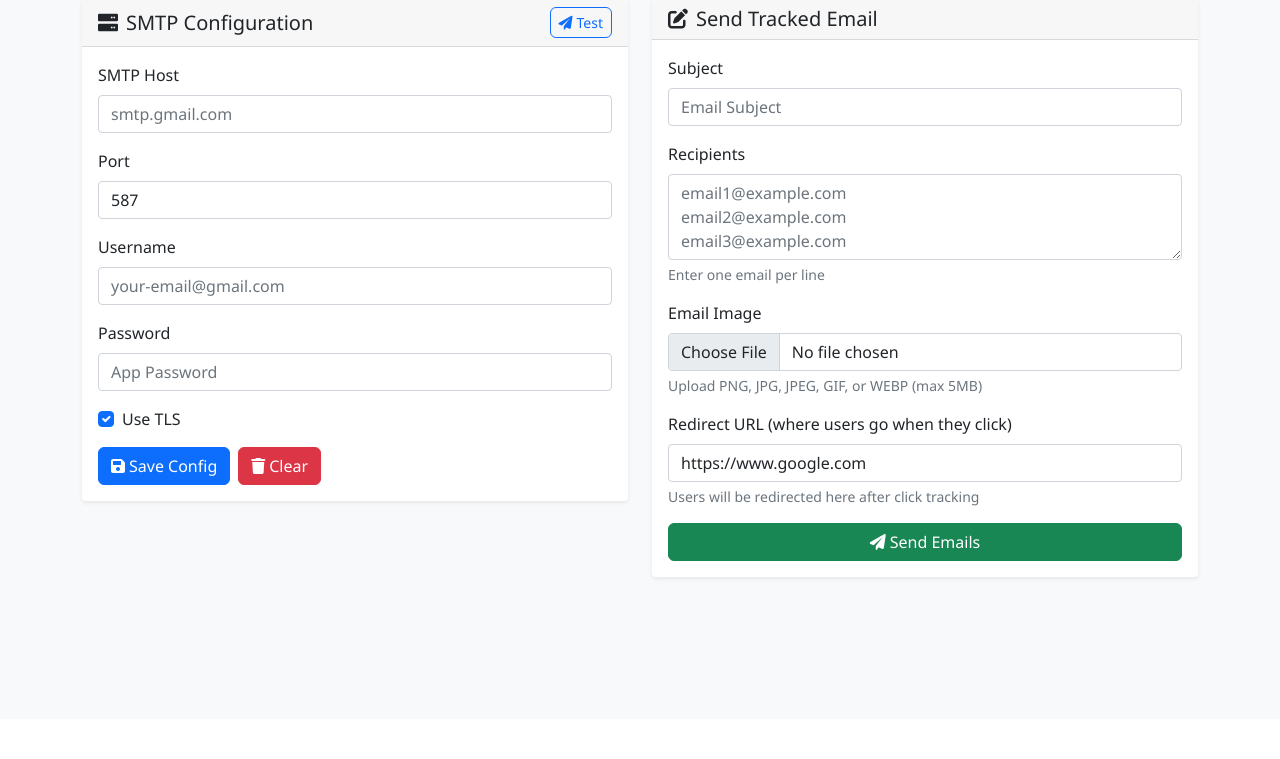
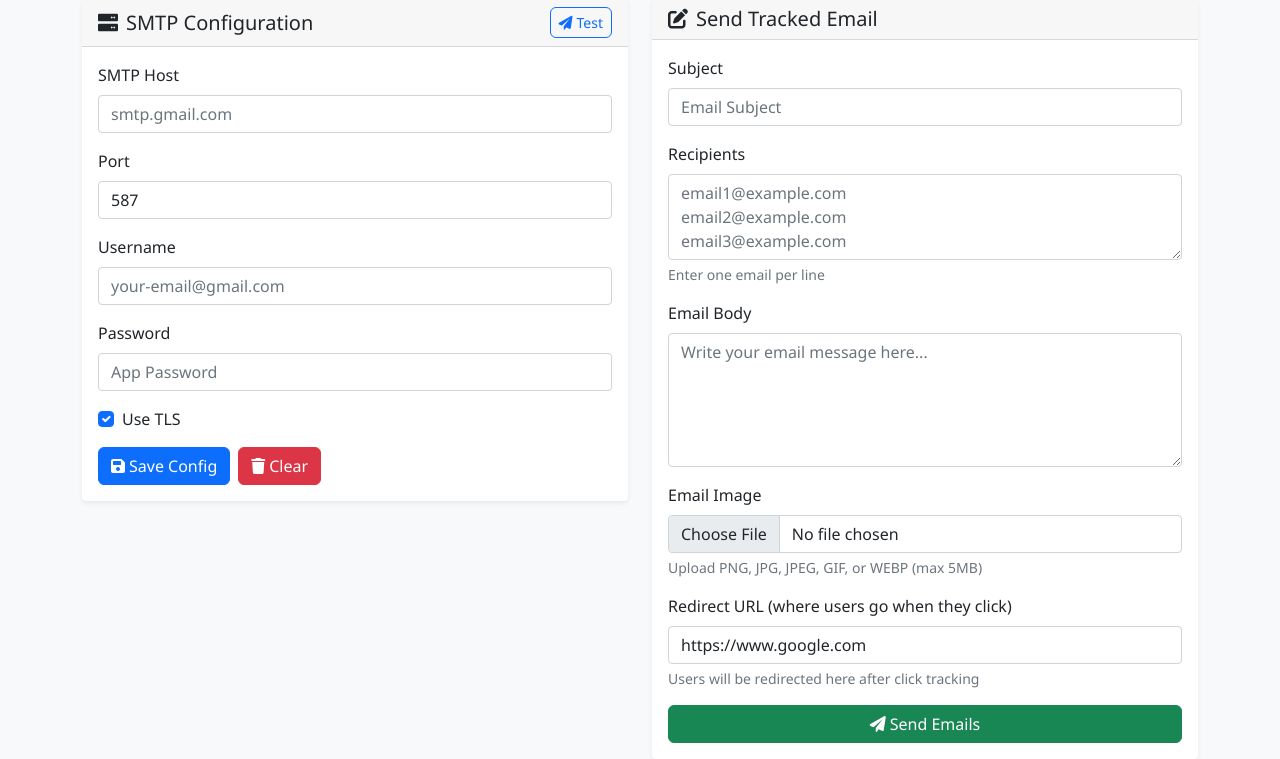
Before and after one commit to amrashraf-web/Tracker, a Flask app: page / in a window 1280 px wide. Shown: the part 81-840 px from the top of the page. Before the commit the page ends 661 px from the top, so only its background shows below. Run offline with Flask 3, Linux system fonts and the light colour scheme; data that the repository does not hold is empty; some libraries are stand-ins or nearby versions.

Commit message:
final update

```diff
--- a/app.py
+++ b/app.py
@@ -231,7 +231,7 @@ def get_client_port():
 def generate_tracking_id():
     return uuid.uuid4().hex
 
-def create_email_body_with_image(image_url, tracking_id, redirect_url='https://www.google.com'):
+def create_email_body_with_image(image_url, tracking_id, redirect_url='https://www.google.com',body_text=""):
     """Create email body with clickable image and tracking pixel"""
     base_url = request.url_root.rstrip('/')
 
@@ -257,9 +257,10 @@ def create_email_body_with_image(image_url, tracking_id, redirect_url='https://w
     <body style="margin: 0; padding: 20px; font-family: Arial, sans-serif; background-color: #f4f4f4;">
         <div style="max-width: 600px; margin: 0 auto; background-color: white; border-radius: 8px; overflow: hidden; box-shadow: 0 2px 10px rgba(0,0,0,0.1);">
             <a href="{click_tracking_url}" style="display: block; text-decoration: none;">
+                <p>{body_text}</p>
                 <img src="{image_url}"
                      alt="Email Image"
-                     style="width: 100%; height: auto; display: block; cursor: pointer; border: none;"
+                     style="max-width:200px; height:auto;"
                      onerror="this.style.display='none';">
             </a>
         </div>
@@ -394,12 +395,12 @@ def test_smtp_config():
         return jsonify({'success': False, 'message': f'SMTP test failed: {str(e)}'}), 500
 
 
-
 @app.route('/api/send-email', methods=['POST'])
 def send_email():
     data = request.get_json()
 
     subject = data.get('subject', '')
+    body_text = data.get('body', '')
     image_url = data.get('image_url', '')  # Change from body to image_url
     redirect_url = data.get('redirect_url', 'https://www.google.com')  # Add redirect URL
     emails = data.get('emails', [])
@@ -435,7 +436,7 @@ def send_email():
                 db.session.add(tracking)
 
                 # Create email body with clickable image
-                email_body, click_url = create_email_body_with_image(image_url, tracking_id, redirect_url)
+                email_body, click_url = create_email_body_with_image(image_url, tracking_id, redirect_url,body_text)
 
                 # Send email
                 msg = MIMEMultipart()
--- a/frontend/static/js/dashboard.js
+++ b/frontend/static/js/dashboard.js
@@ -93,7 +93,8 @@ async function handleEmailSubmit(e) {
         const subjectElement = document.getElementById('subject');
         const redirectUrlElement = document.getElementById('redirectUrl');
         const emailsElement = document.getElementById('emails');
-
+        const bodyElement = document.getElementById('body');
+        const bodyText = bodyElement ? bodyElement.value.trim() : '';
         if (!subjectElement || !redirectUrlElement || !emailsElement) {
             throw new Error('Form elements not found. Please refresh the page.');
         }
@@ -114,6 +115,7 @@ async function handleEmailSubmit(e) {
             method: 'POST',
             body: JSON.stringify({
                 subject: subject,
+                body: bodyText,
                 image_url: uploadedImageUrl,
                 redirect_url: redirectUrl,
                 emails: emails
--- a/frontend/templates/dashboard.html
+++ b/frontend/templates/dashboard.html
@@ -67,7 +67,10 @@
                             placeholder="email1@example.com&#10;email2@example.com&#10;email3@example.com" required></textarea>
                         <div class="form-text">Enter one email per line</div>
                     </div>
-
+                    <div class="mb-3">
+                        <label for="body" class="form-label">Email Body</label>
+                        <textarea class="form-control" id="body" rows="5" placeholder="Write your email message here..."></textarea>
+                    </div>
                     <div class="mb-3">
                         <label for="imageUpload" class="form-label">Email Image</label>
                         <input type="file" class="form-control" id="imageUpload" accept="image/*" required>
--- a/migrate_db.py
+++ b/migrate_db.py
@@ -7,7 +7,7 @@ from dotenv import load_dotenv
 load_dotenv()
 
 # Database connection
-DATABASE_URL = os.getenv('DATABASE_URL', 'mysql+pymysql://tracker:tracker@localhost:3306/simple_tracker')
+DATABASE_URL = os.getenv('DATABASE_URL', 'mysql+pymysql://root:UqxygMcqERznUoFOKtutbJQBZxuKNbru@mainline.proxy.rlwy.net:31375/railway')
 engine = create_engine(DATABASE_URL)
 
 def migrate_database():
```
Also changed, not shown: frontend/static/uploads/25062139-ab84-4f9b-85b1-e0bc782132a4.jpg (added), frontend/static/uploads/39f75b01-b2b4-4b75-b568-547dc1d7613e.jpg (added), frontend/static/uploads/f2e108d9-f691-4e34-8230-cf8f35947818.jpg (added), 1 other file.
